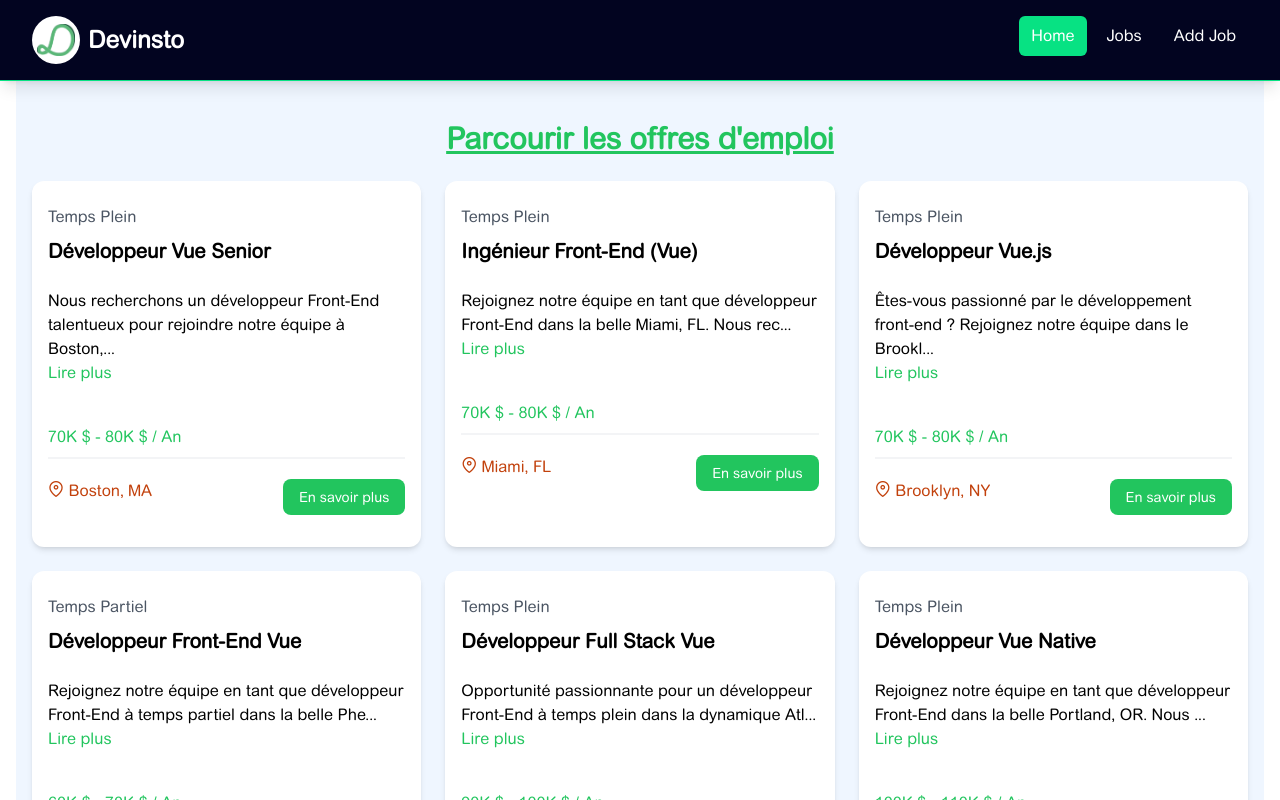
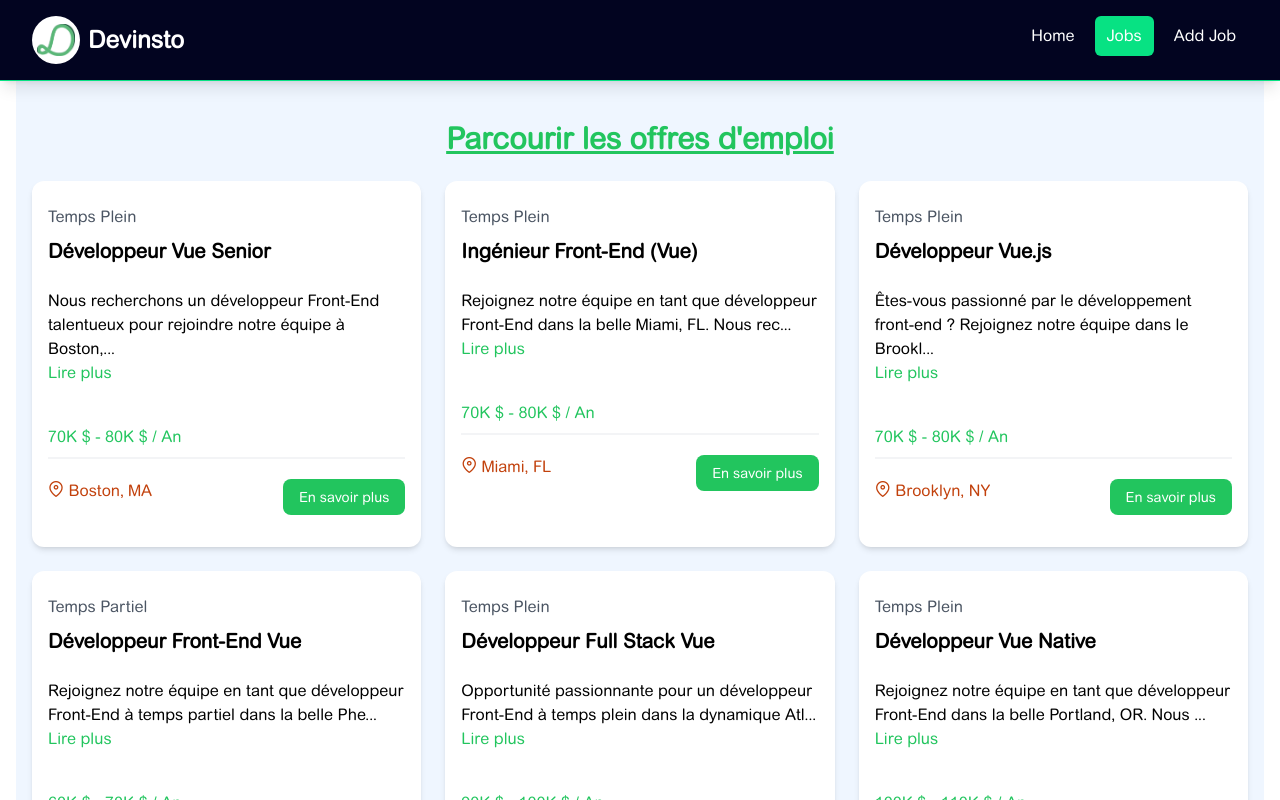
Before and after one commit to rosto-infinity/tub-page01, a Vue app: page /jobs in a window 1280 px wide. Shown: the top 800 px of the page. Built offline with nearby package versions, Linux system fonts and the light colour scheme.

Commit message:
useRoute, isActiveLink
useRoute, isActiveLink

```diff
--- a/src/components/Navbar.vue
+++ b/src/components/Navbar.vue
@@ -1,7 +1,11 @@
 <script setup>
-import { RouterLink } from 'vue-router';
+import { RouterLink ,useRoute } from 'vue-router';
 import logo from '../assets/img/logo.png'
 
+const isActiveLink = (routePath) => {
+  const currentRoute = useRoute();
+  return currentRoute.path === routePath;
+};
 </script>
 
 <template>
@@ -24,17 +28,33 @@ import logo from '../assets/img/logo.png'
               <div class="flex space-x-2">
                 <RouterLink
                   to="/"
-                  class="rounded-md bg-[#07e283] px-3 py-2 text-white hover:bg-[#039255] hover:text-white"
+                  :class="[
+                     isActiveLink('/') ?
+                     'bg-[#07e283]'
+                     :'hover:bg-[#039255] hover:text-white',
+                    'rounded-md ','px-3', 'py-2', 'text-white ',
+                  ]"
+
                   >Home</RouterLink
                 >
                 <RouterLink
                   to="/jobs"
-                  class="rounded-md px-3 py-2 text-white hover:bg-[#039255] hover:text-white"
+                   :class="[
+                     isActiveLink('/jobs') ?
+                     'bg-[#07e283]'
+                     :'hover:bg-[#039255] hover:text-white',
+                    'rounded-md ','px-3', 'py-2', 'text-white ',
+                  ]"
                   >Jobs</RouterLink
                 >
                 <RouterLink
                   to="jobs/add"
-                  class="rounded-md px-3 py-2 text-white hover:bg-[#039255] hover:text-white"
+                   :class="[
+                     isActiveLink('/jobs/add') ?
+                     'bg-[#07e283]'
+                     :'hover:bg-[#039255] hover:text-white',
+                    'rounded-md ','px-3', 'py-2', 'text-white ',
+                  ]"
                   >Add Job</RouterLink
                 >
               </div>
```
